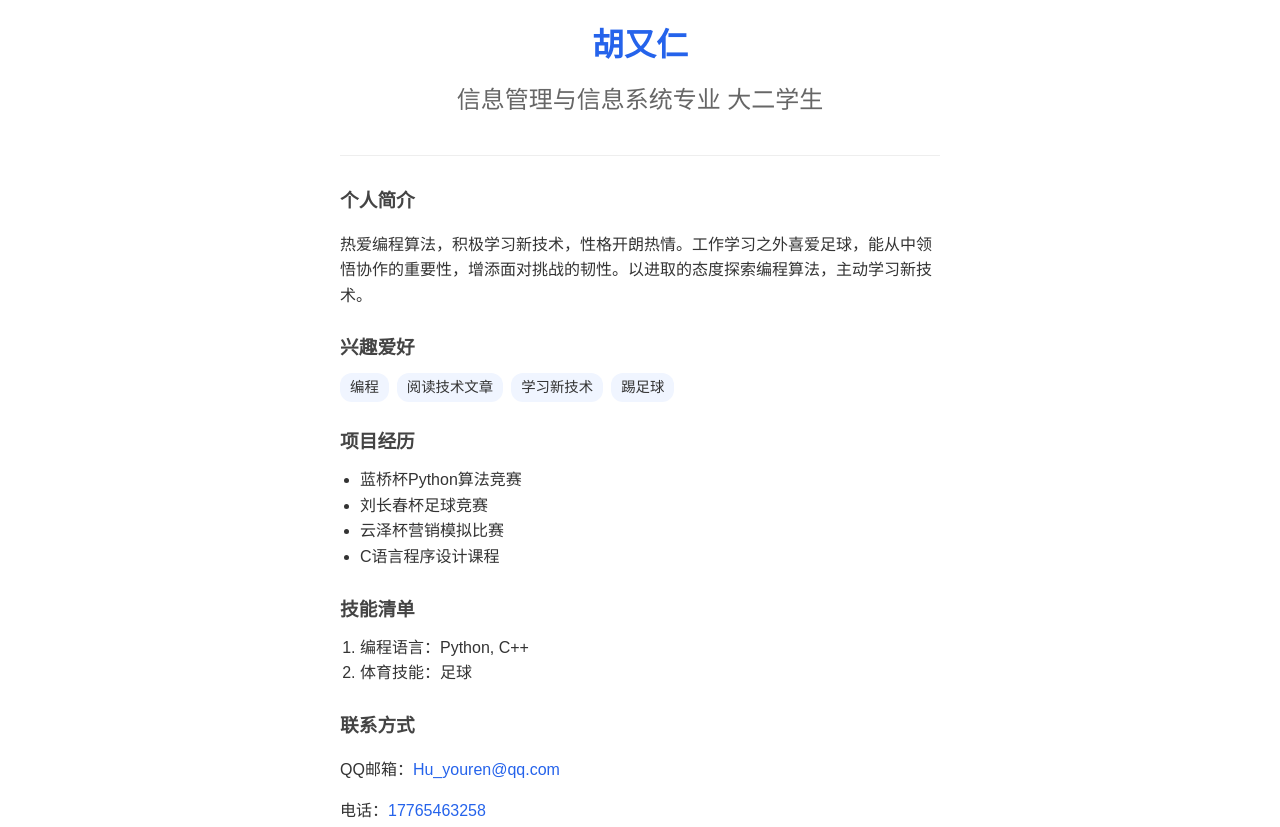
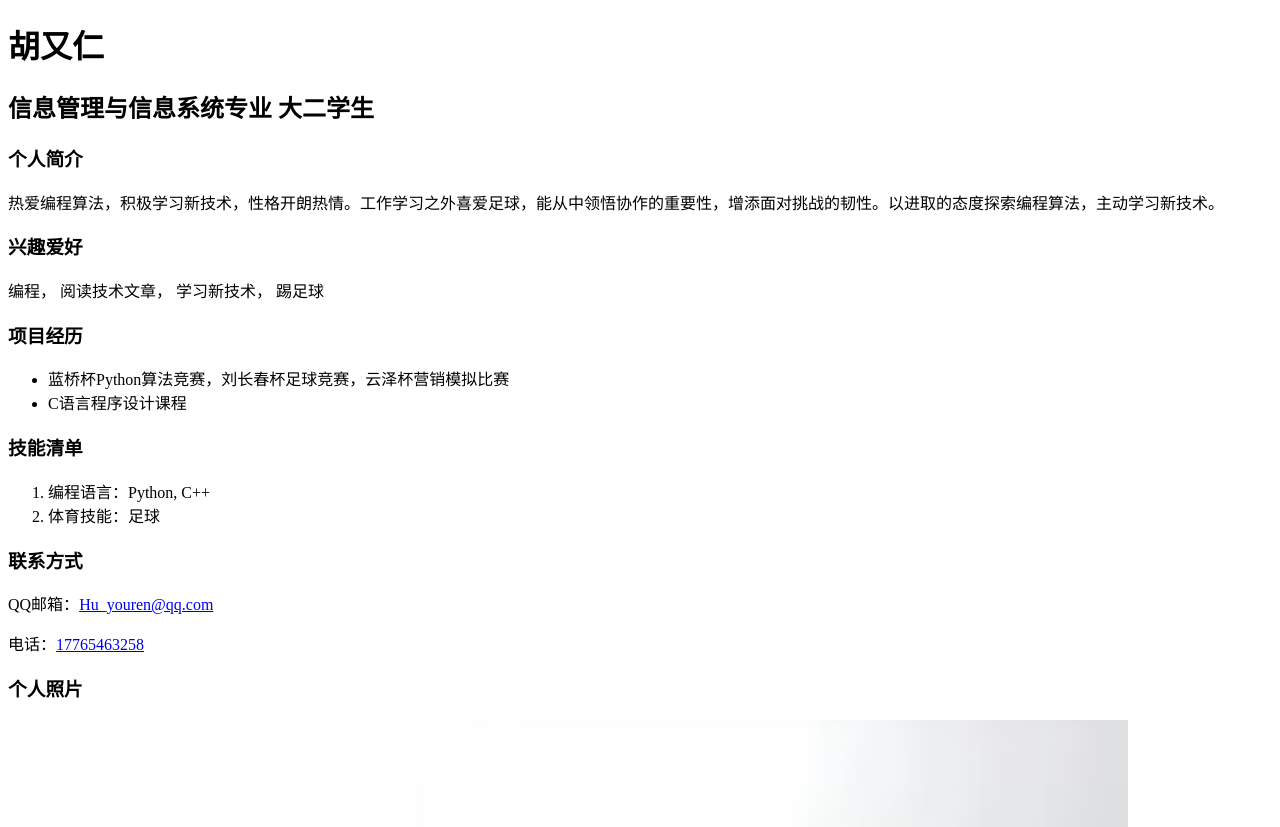
Before and after one commit to Huyouren/123456, a plain HTML site: page index.html in a window 1280 px wide. Shown: the top 827 px of the page. Drawn offline with Linux system fonts and the light colour scheme; files whose address does not match are found by name.

Commit message:
初始化项目：第一次提交

```diff
--- a/index.html
+++ b/index.html
@@ -4,74 +4,6 @@
   <meta charset="UTF-8">
   <meta name="viewport" content="width=device-width, initial-scale=1.0">
   <title>胡又仁的个人主页</title>
-  <style>
-    body {
-      max-width: 600px;
-      margin: 0 auto;
-      padding: 20px;
-      font-family: Arial, sans-serif;
-      line-height: 1.6;
-      color: #333;
-    }
-    header {
-      text-align: center;
-      margin-bottom: 30px;
-      padding-bottom: 15px;
-      border-bottom: 1px solid #eee;
-    }
-    h1 {
-      color: #2563eb;
-      margin: 0 0 10px 0;
-    }
-    h2 {
-      margin: 0 0 20px 0;
-      color: #666;
-      font-weight: normal;
-    }
-    section {
-      margin-bottom: 25px;
-    }
-    h3 {
-      margin: 0 0 10px 0;
-      color: #444;
-    }
-    ul, ol {
-      margin: 0;
-      padding-left: 20px;
-    }
-    a {
-      color: #2563eb;
-      text-decoration: none;
-    }
-    a:hover {
-      text-decoration: underline;
-    }
-    .hobbies {
-      display: flex;
-      flex-wrap: wrap;
-      gap: 8px;
-      margin-top: 5px;
-    }
-    .hobby-tag {
-      background: #f0f5ff;
-      padding: 3px 10px;
-      border-radius: 12px;
-      font-size: 0.9em;
-    }
-    footer {
-      text-align: center;
-      margin-top: 40px;
-      padding-top: 15px;
-      border-top: 1px solid #eee;
-      color: #888;
-      font-size: 0.9em;
-    }
-    img {
-      max-width: 300px;
-      border: 1px solid #eee;
-      border-radius: 4px;
-    }
-  </style>
 </head>
 <body>
   <header>
@@ -80,52 +12,32 @@
   </header>
 
   <main>
-    <section>
       <h3>个人简介</h3>
       <p>热爱编程算法，积极学习新技术，性格开朗热情。工作学习之外喜爱足球，能从中领悟协作的重要性，增添面对挑战的韧性。以进取的态度探索编程算法，主动学习新技术。</p>
-    </section>
 
-    <section>
+
+
       <h3>兴趣爱好</h3>
-      <div class="hobbies">
-        <span class="hobby-tag">编程</span>
-        <span class="hobby-tag">阅读技术文章</span>
-        <span class="hobby-tag">学习新技术</span>
-        <span class="hobby-tag">踢足球</span>
-      </div>
-    </section>
-
-    <section>
+      <p>     编程， 阅读技术文章， 学习新技术， 踢足球</p>
       <h3>项目经历</h3>
       <ul>
-        <li>蓝桥杯Python算法竞赛</li>
-        <li>刘长春杯足球竞赛</li>
-        <li>云泽杯营销模拟比赛</li>
+        <li>蓝桥杯Python算法竞赛，刘长春杯足球竞赛，云泽杯营销模拟比赛</li>
         <li>C语言程序设计课程</li>
       </ul>
-    </section>
-
-    <section>
       <h3>技能清单</h3>
       <ol>
         <li>编程语言：Python, C++</li>
         <li>体育技能：足球</li>
       </ol>
-    </section>
-
-    <section>
       <h3>联系方式</h3>
       <p>QQ邮箱：<a href="mailto:Hu_youren@qq.com">Hu_youren@qq.com</a></p>
       <p>电话：<a href="tel:17765463258">17765463258</a></p>
-    </section>
+
 
     <section>
       <h3>个人照片</h3>
-      <img src="D:\git__仓库\personal-homepage\p.jpg" alt="胡又仁个人照片">
+      <img src="p.jpg" alt="胡又仁个人照片">
     </section>
-  </main>
-
-
 
 </body>
 </html>
```
